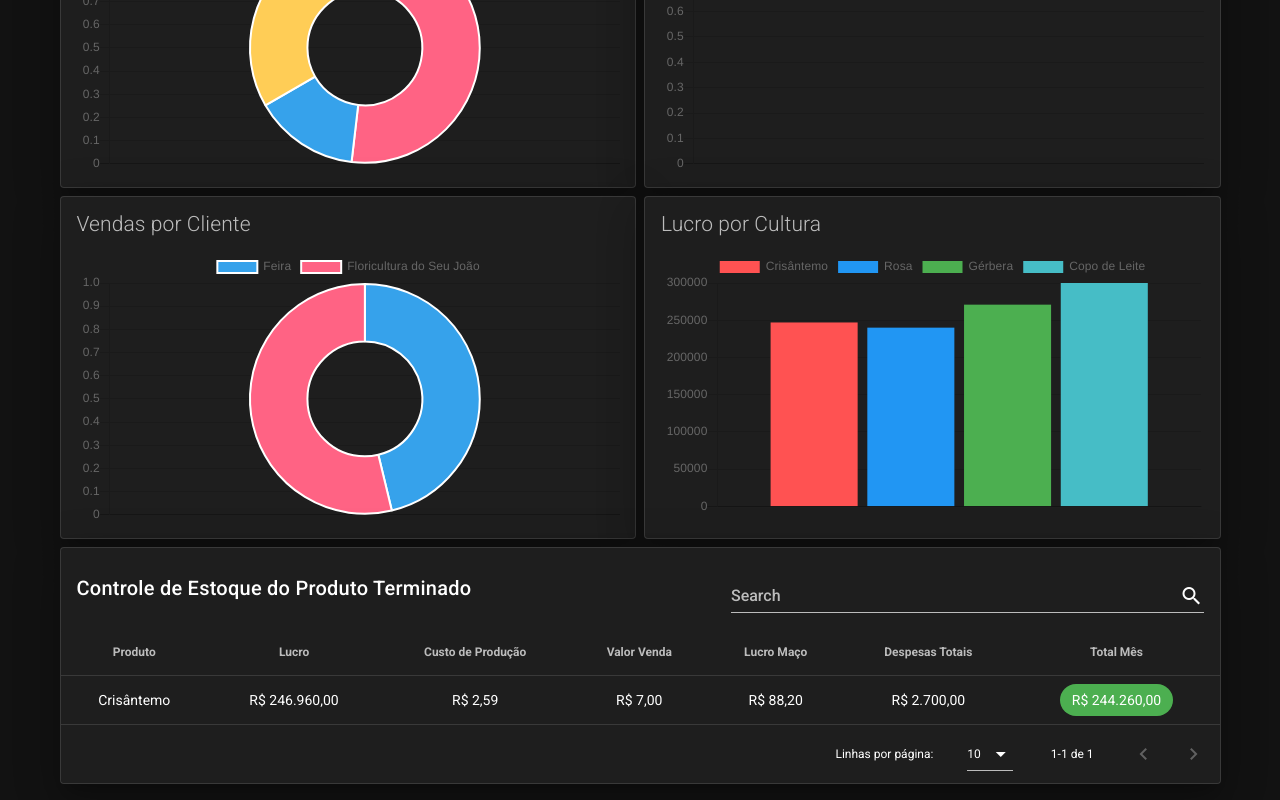
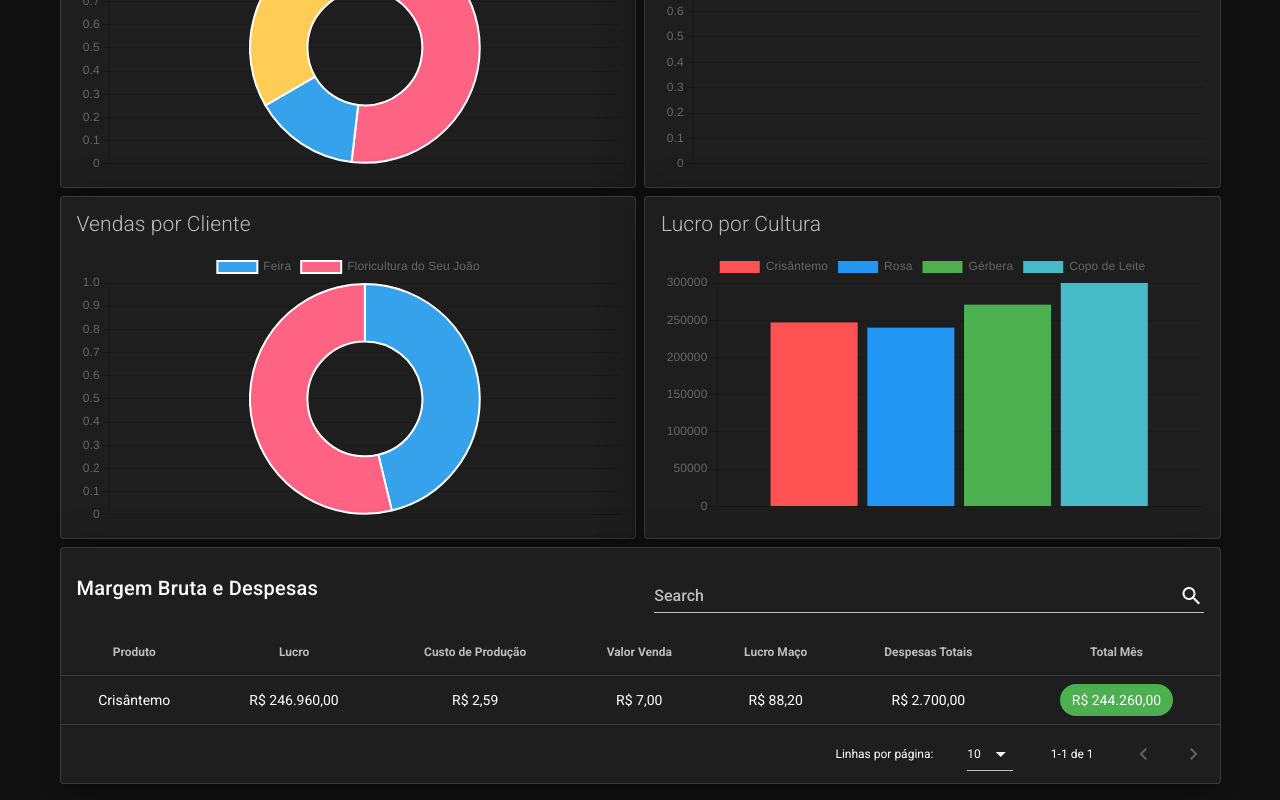
Before and after one commit to BrunaHosken/custo-producao-agricola, a Vue app in the folder front/: page /dashboard/relatorios in a window 1280 px wide. Shown: the part 339-1139 px from the top of the page. Built offline with nearby package versions, Linux system fonts and the light colour scheme.

Commit message:
modificacoes basicas de layout

```diff
--- a/front/src/App.vue
+++ b/front/src/App.vue
@@ -1,5 +1,5 @@
 <template>
-  <v-app dark>
+  <v-app class="app" dark>
     <v-content>
       <router-view />
     </v-content>
@@ -12,6 +12,9 @@ export default {
 };
 </script>
 <style>
+.app {
+  overflow-y: hidden;
+}
 /* width */
 ::-webkit-scrollbar {
   width: 5px;
--- a/front/src/modules/auth/views/Login.vue
+++ b/front/src/modules/auth/views/Login.vue
@@ -66,6 +66,7 @@
               v-show="isLogin && !isForgot"
               color="primary"
               text
+              class="ml-2"
               @click="forgotPassword"
             >
               Esqueci a senha
@@ -78,6 +79,7 @@
               color="primary"
               large
               @click="submit"
+              class="mr-2 mb-2"
             >
               {{ texts.toolbar }}
             </v-btn>
--- a/front/src/modules/dashboard/components/Dialog.vue
+++ b/front/src/modules/dashboard/components/Dialog.vue
@@ -1,5 +1,5 @@
 <template>
-  <v-dialog v-model="showDialog" max-width="400px">
+  <v-dialog v-model="showDialog" max-width="400px" persistent>
     <v-card>
       <v-card-title>
         <h3 class="subheading">{{ message }}</h3>
--- a/front/src/modules/dashboard/modules/relatorios/views/Relatorios.vue
+++ b/front/src/modules/dashboard/modules/relatorios/views/Relatorios.vue
@@ -14,7 +14,7 @@
     <v-flex xs12>
       <v-card elevation="24" outlined>
         <v-card-title>
-          Controle de Estoque do Produto Terminado
+          Margem Bruta e Despesas
           <v-spacer></v-spacer>
           <v-text-field
             v-model="search"
```
